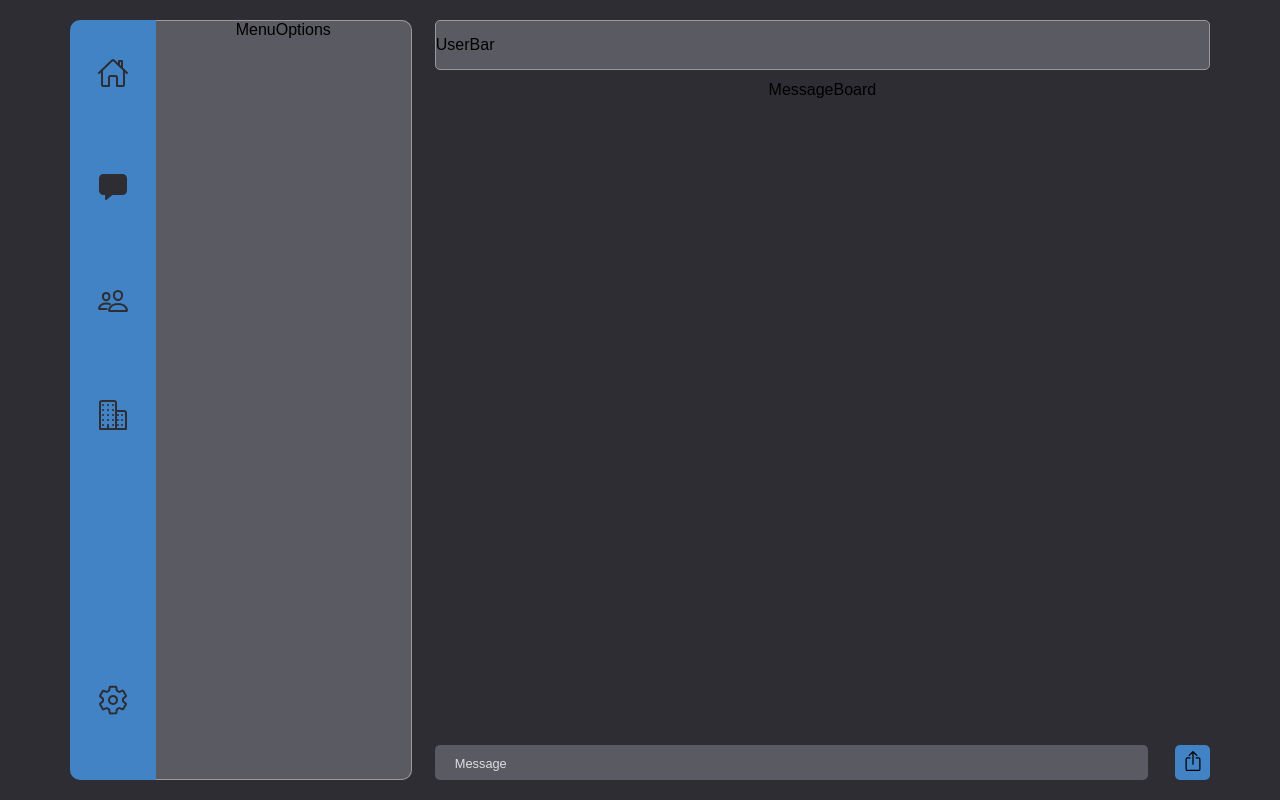
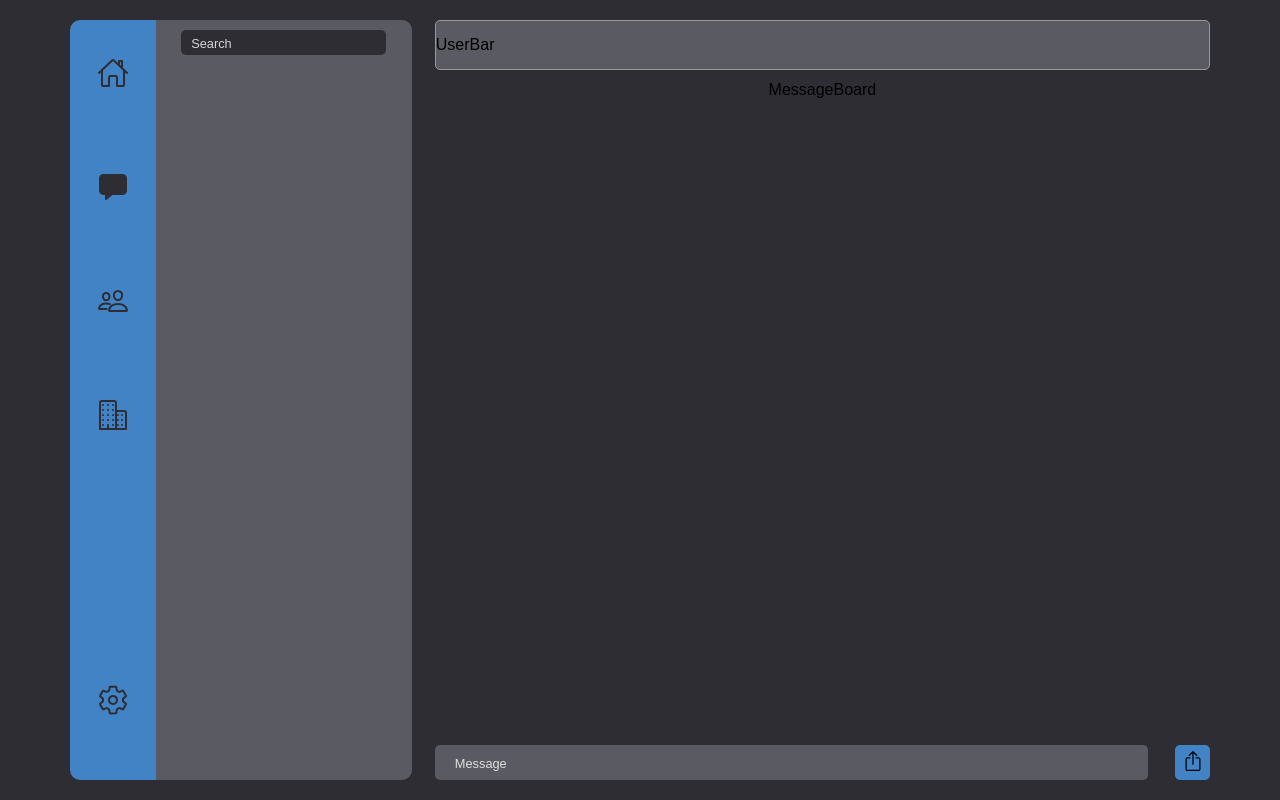
Before and after one commit to kraig-hebert/chat, a React (Create React App) app in the folder client/: page / in a window 1280 px wide. Built offline with nearby package versions, Linux system fonts and the light colour scheme.

Commit message:
added search input to MenuOptions component

```diff
--- a/client/src/components/sideMenu/menuOptions/MenuOptions.jsx
+++ b/client/src/components/sideMenu/menuOptions/MenuOptions.jsx
@@ -2,12 +2,17 @@ import React from 'react';
 import PropTypes from 'prop-types';
 
 import { useStyles } from './menuOptionsStyles';
+import MenuSearchInput from './menuSearchInput/MenuSearchInput';
 
 const MenuOptions = (props) => {
   const {} = props;
   const classes = useStyles();
 
-  return <div className={classes.menuOptions}>MenuOptions</div>;
+  return (
+    <div className={classes.menuOptions}>
+      <MenuSearchInput />
+    </div>
+  );
 };
 
 MenuOptions.propTypes = {};
--- a/client/src/components/sideMenu/menuOptions/menuOptionsStyles.js
+++ b/client/src/components/sideMenu/menuOptions/menuOptionsStyles.js
@@ -8,11 +8,12 @@ export const useStyles = createUseStyles((theme) => ({
     alignItems: 'center',
     width: '75%',
     height: '100%',
+    padding: '10px 0',
     borderTopRightRadius: '10px',
     borderBottomRightRadius: '10px',
-    borderTop: `1px solid ${theme.tertiary.main}`,
-    borderRight: `1px solid ${theme.tertiary.main}`,
-    borderBottom: `1px solid ${theme.tertiary.main}`,
+    // borderTop: `1px solid ${theme.tertiary.main}`,
+    // borderRight: `1px solid ${theme.tertiary.main}`,
+    // borderBottom: `1px solid ${theme.tertiary.main}`,
     backgroundColor: theme.secondary.main,
   },
 }));
--- /dev/null
+++ b/client/src/components/sideMenu/menuOptions/menuSearchInput/MenuSearchInput.jsx
@@ -0,0 +1,19 @@
+import React from 'react';
+import PropTypes from 'prop-types';
+
+import { useStyles } from './menuSearchInputStyles';
+
+const MenuSearchInput = (props) => {
+  const {} = props;
+  const classes = useStyles();
+  return (
+    <div className={classes.menuSearchInput}>
+      <span className={classes.inputPlaceholder}>Search</span>
+      <input type="text" className={classes.input} />
+    </div>
+  );
+};
+
+MenuSearchInput.propTypes = {};
+
+export default MenuSearchInput;
--- /dev/null
+++ b/client/src/components/sideMenu/menuOptions/menuSearchInput/menuSearchInputStyles.js
@@ -0,0 +1,27 @@
+import { createUseStyles } from 'react-jss';
+
+export const useStyles = createUseStyles((theme) => ({
+  menuSearchInput: {
+    position: 'relative',
+    width: '80%',
+  },
+  inputPlaceholder: {
+    position: 'absolute',
+    left: '10px',
+    top: '50%',
+    transform: 'translateY(-50%)',
+    color: theme.light.main,
+    fontSize: '.8rem',
+    pointerEvents: 'none',
+  },
+  input: {
+    width: '100%',
+    height: '25px',
+    backgroundColor: theme.mainBG.main,
+    borderRadius: '5px',
+    border: 'none',
+    '&:active, &:focus': {
+      outline: '2px solid ' + theme.blue.main,
+    },
+  },
+}));
```
